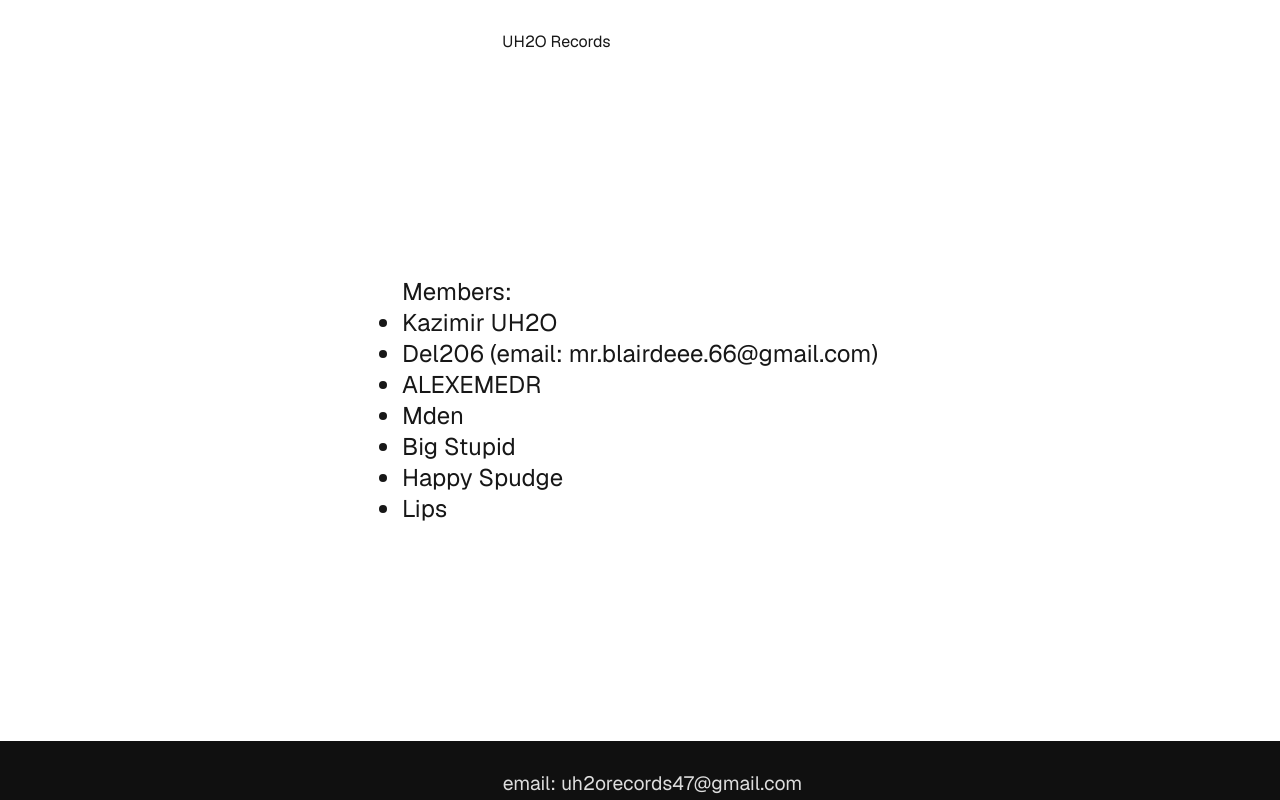
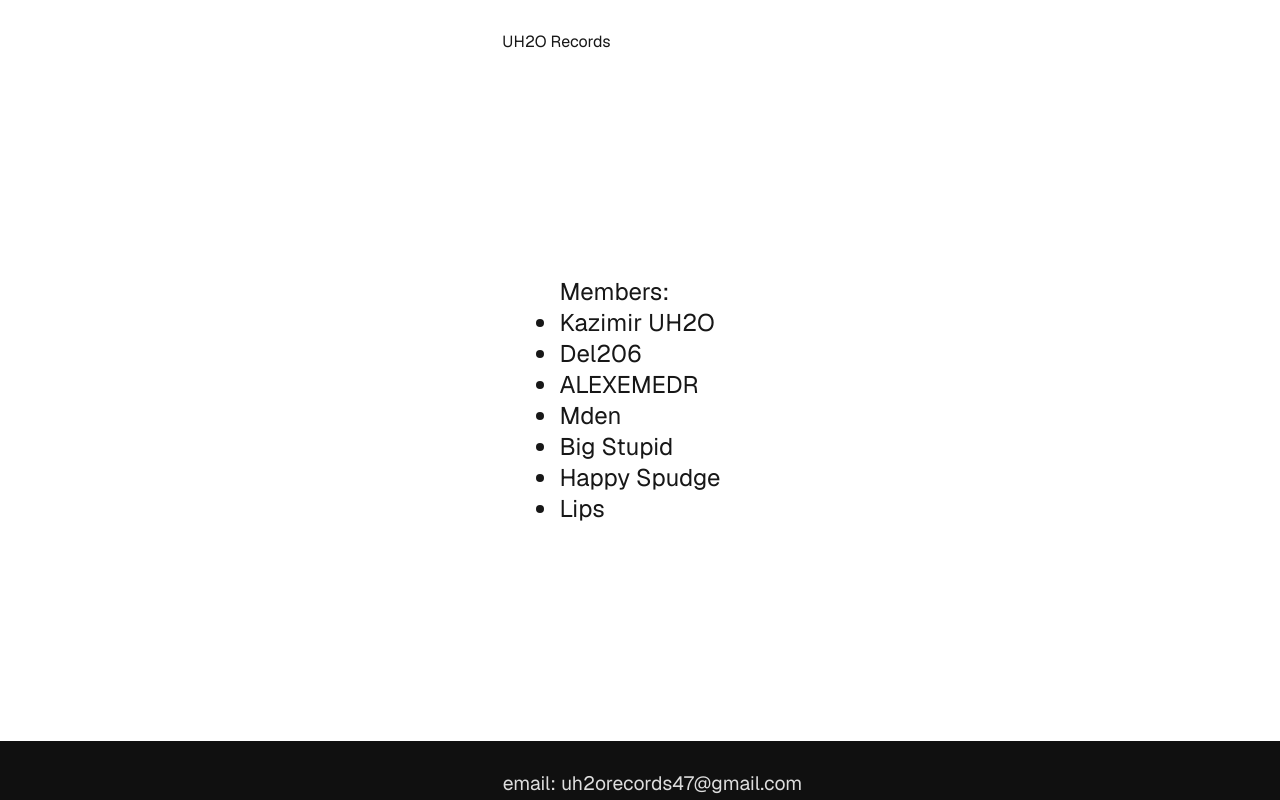
Before and after one commit to Dels1x/uh2o-records-site, a Next.js app: page / in a window 1280 px wide. Built offline with nearby package versions, Linux system fonts and the light colour scheme.

Commit message:
remove email

```diff
--- a/pages/index.tsx
+++ b/pages/index.tsx
@@ -17,7 +17,7 @@ const geistMono = Geist_Mono({
 
 const members = [
     "Kazimir UH2O",
-    "Del206 (email: mr.blairdeee.66@gmail.com)",
+    "Del206",
     "ALEXEMEDR",
     "Mden",
     "Big Stupid",
```
